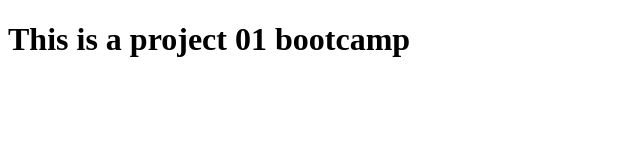
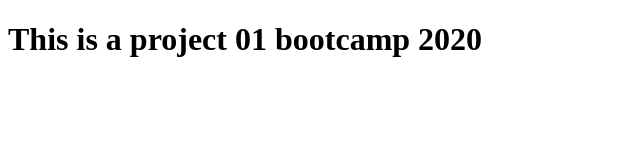
Before and after one commit to EhsanShakil/Assignment-01-Bootcamp, a plain HTML site: page index.html in a window 1280 px wide. Shown: the whole page, without its empty margins (0-640 px from the left). Drawn offline with Linux system fonts and the light colour scheme.

Commit message:
Update index.html

```diff
--- a/index.html
+++ b/index.html
@@ -6,6 +6,6 @@
     <title>Project 01 Bootcamp</title>
   </head>
   <body>
-    <h1>This is a project 01 bootcamp</h1>
+    <h1>This is a project 01 bootcamp 2020</h1>
   </body>
 </html>
```
